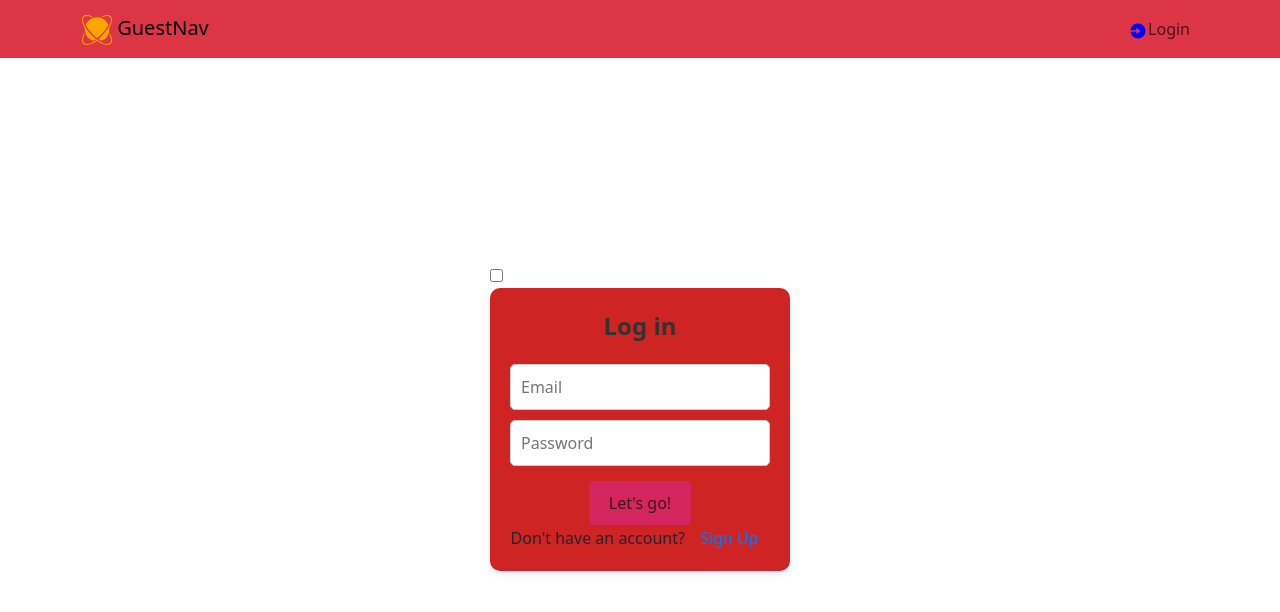
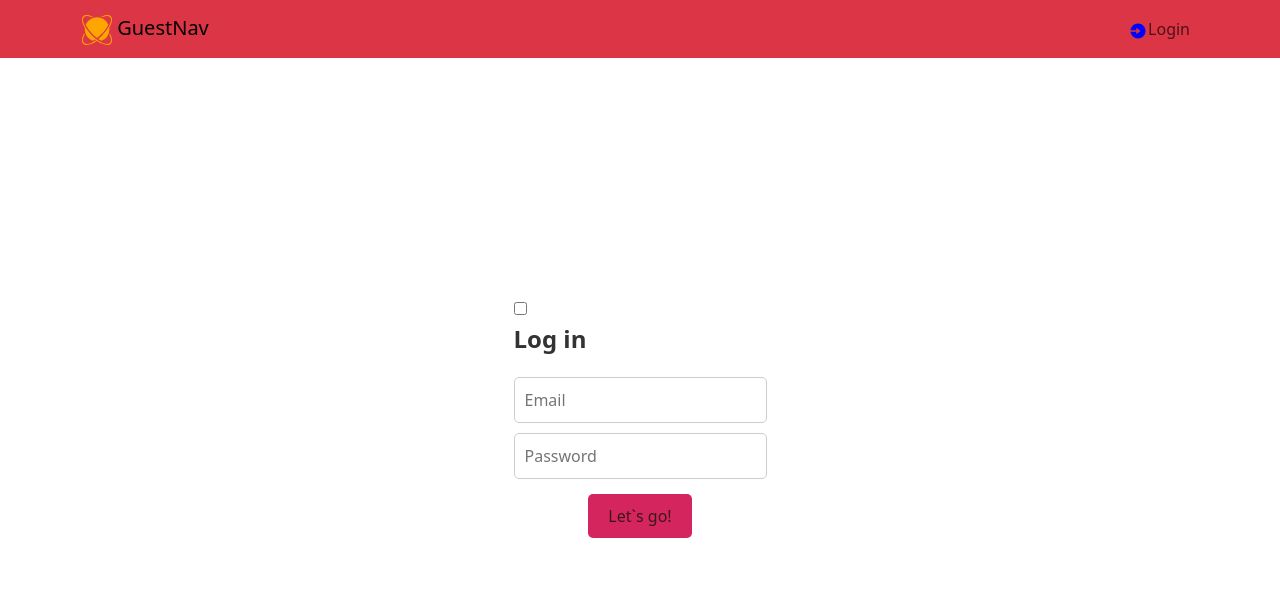
Before and after one commit to Tubaqureshe/REACT-WEB, a React (Vite) app in the folder client/: page /login in a window 1280 px wide. Shown: the top 612 px of the page. Built offline with nearby package versions, Linux system fonts and the light colour scheme.

Commit message:
Update LoginForm.jsx

```diff
--- a/client/src/Guset/components/CustomForm/LoginForm.jsx
+++ b/client/src/Guset/components/CustomForm/LoginForm.jsx
@@ -1,38 +1,28 @@
-import React, { useContext, useState } from 'react';
-import axios from 'axios';
-import Cookies from 'js-cookie';
-import { GlobalContext } from '../../../Context/context';
+import React, { useContext, useState } from 'react'
+import axios from 'axios'
+import Cookies from 'js-cookie'
+import { GlobalContext } from '../../../Context/context'
 import Swal from 'sweetalert2';
 
 
-export default function AuthForm() {
-    const [email, setEmail] = useState('');
-    const [password, setPassword] = useState('');
-    const [username, setUsername] = useState('');
-    const [isLogin, setIsLogin] = useState(true);
+export default function LoginForm() {
 
-    const { state, dispatch } = useContext(GlobalContext);
+    const [email, setEmail] = useState("")
+    const [password, setPassword] = useState("")
 
-    const handleAuth = (e) => {
+    const { state, dispatch } = useContext(GlobalContext)
+
+    const loginUser = (e) => {
         e.preventDefault();
 
-        console.log('Email:', email);
-        console.log('Password:', password);
-        console.log('Username:', username);
+        const payload = { email, password }
 
-        const payload = { email, password, username };
-
-        const apiUrl = isLogin ? 'http://localhost:3000/api/login' : 'http://localhost:3000/api/signup';
-
-        axios.post(apiUrl, payload)
+        axios.post('http://localhost:3000/api/login', payload)
             .then((json) => {
-                console.log('Response Data:', json.data); // Log the response data
-
-                if (isLogin) {
-                    Cookies.set('token', json.data.token);
+                Cookies.set('token', json.data.token)
                 dispatch({
-                        type: 'USER_LOGIN',
-                        token: json.data.token,
+                    type: "USER_LOGIN",
+                    token: json.data.token
                 });
 
                 Swal.fire({
@@ -40,37 +30,22 @@ export default function AuthForm() {
                     title: 'Logged In',
                     text: 'You have successfully logged in!',
                 });
-                } else {
-                    Swal.fire({
-                        icon: 'success',
-                        title: 'Sign Up Successful',
-                        text: 'You have successfully signed up! You can now log in.',
-                    });
-                }
             })
-            .catch((err) => {
+            .catch(err => {
                 console.log(err);
                 Swal.fire({
                     icon: 'error',
-                    title: isLogin ? 'Login Failed' : 'Sign Up Failed',
-                    text: `There was an error ${isLogin ? 'logging in' : 'signing up'}. Please check your credentials and try again.`,
+                    title: 'Login Failed',
+                    text: 'There was an error logging in. Please check your credentials and try again.',
                 });
             });
     }
 
+
     return (
-        <div className={`flip-card__auth ${isLogin ? 'login' : 'signup'}`}>
-            <div className="title">{isLogin ? 'Log in' : 'Sign up'}</div>
-            <form className="flip-card__form" onSubmit={handleAuth}>
-                {!isLogin && (
-                    <input
-                        className="flip-card__input"
-                        placeholder="Name"
-                        type="text"
-                        value={username}
-                        onChange={(e) => setUsername(e.target.value)}
-                    />
-                )}
+        <div className="flip-card__front">
+            <div className="title">Log in</div>
+            <form className="flip-card__form" onSubmit={loginUser}>
                 <input
                     className="flip-card__input"
                     name="email"
@@ -87,21 +62,8 @@ export default function AuthForm() {
                     value={password}
                     onChange={(e) => setPassword(e.target.value)}
                 />
-                <button className="flip-card__btn">{isLogin ? "Let's go!" : "Confirm!"}</button>
+                <button className="flip-card__btn">Let`s go!</button>
             </form>
-            <div className="flip-card__auth-toggle">
-                {isLogin ? (
-                    <>
-                        Don't have an account?{' '}
-                        <button onClick={() => setIsLogin(false)}>Sign Up</button>
-                    </>
-                ) : (
-                    <>
-                        Already have an account?{' '}
-                        <button onClick={() => setIsLogin(true)}>Log In</button>
-                    </>
-                )}
         </div>
-        </div>
-    );
+    )
 }
```
Lines whose indentation alone changed are shown as unchanged.
